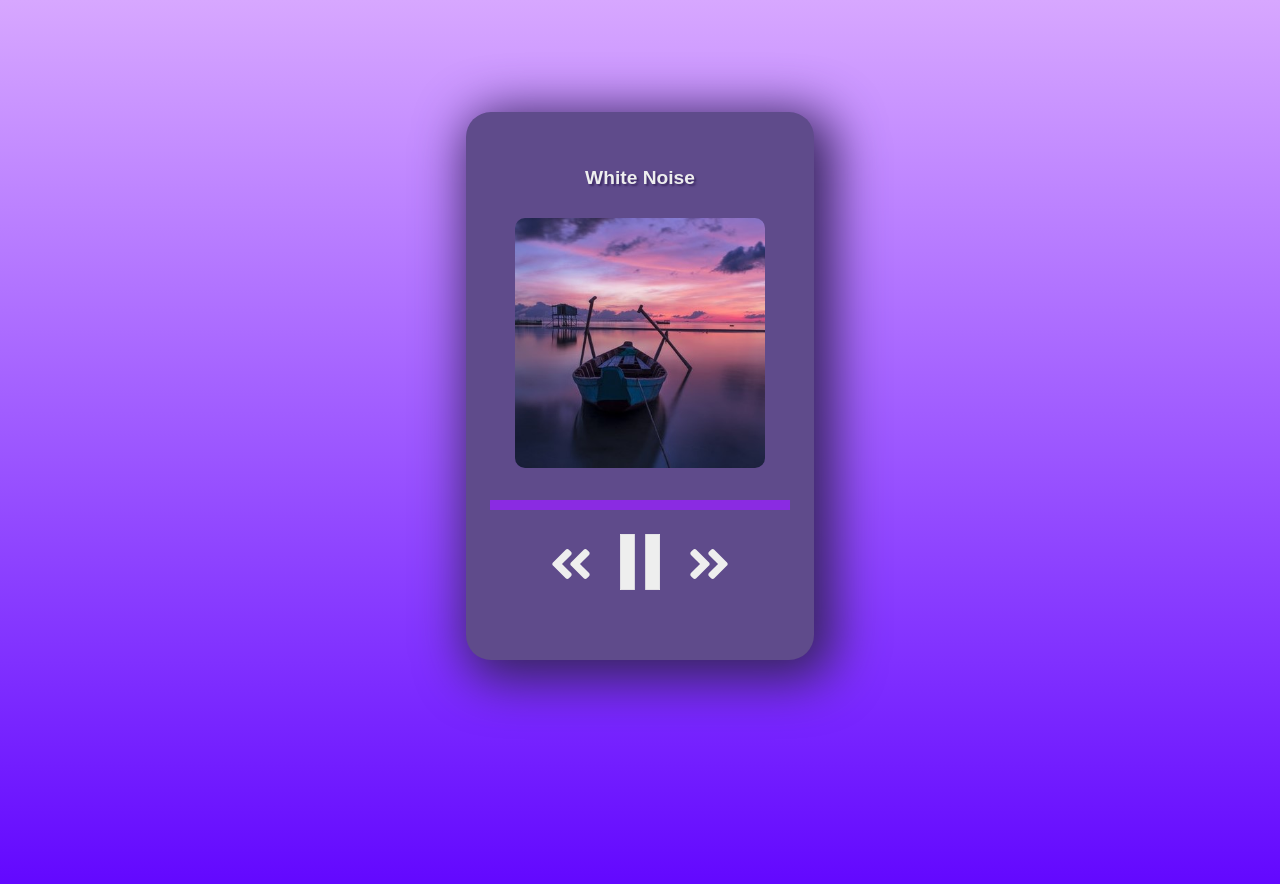
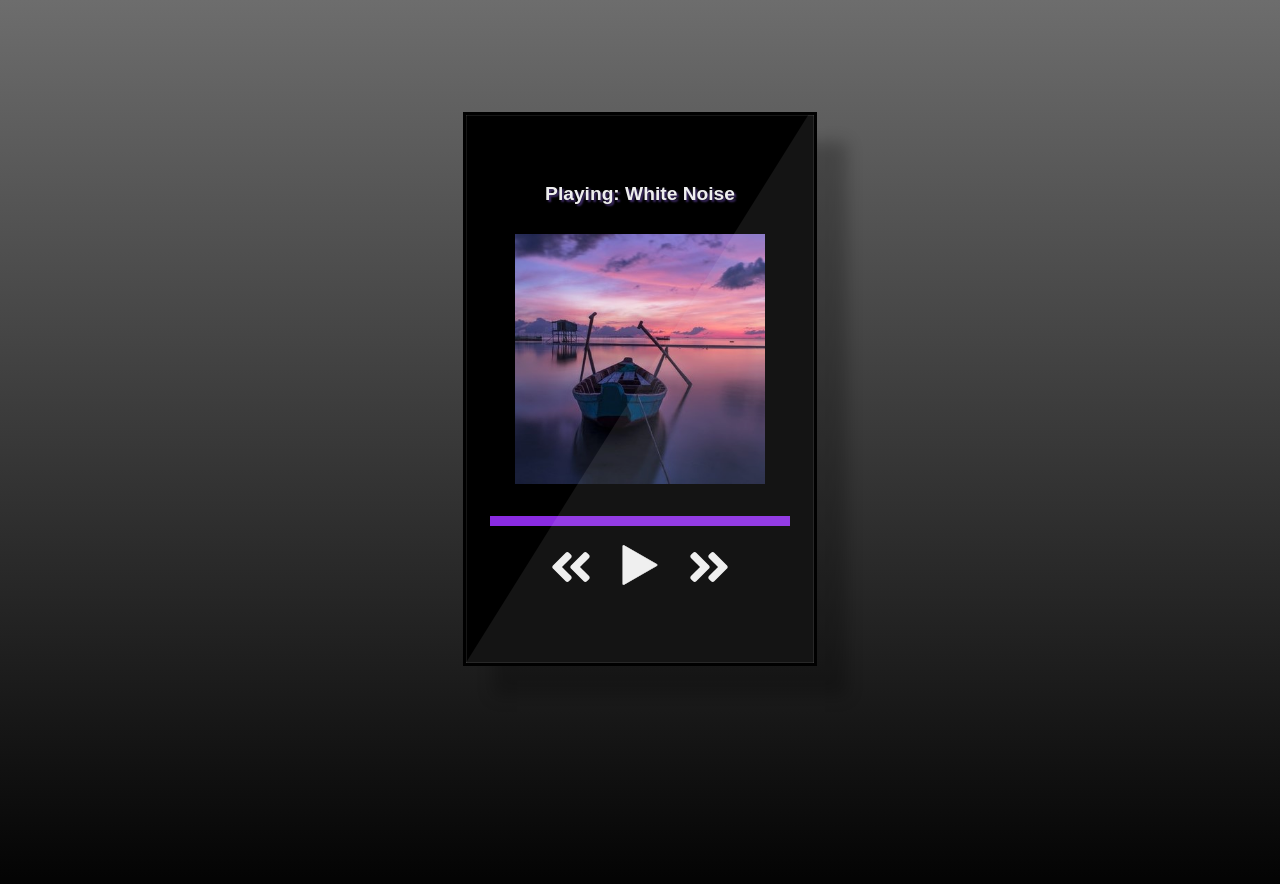
Before and after one commit to t-howell/music-player, a plain HTML site: page index.html in a window 1280 px wide. Drawn offline with nearby package versions, Linux system fonts and the light colour scheme.

Commit message:
style changes

```diff
--- a/index.html
+++ b/index.html
@@ -13,7 +13,7 @@
     <main>
         <section id="top">
             <!-- Defining audio files -->
-            <h1 id="songName">SongName</h1>
+            <h1>Playing: <span id="songName">SongName</span></h1>
 
             <img src="contents/images/boat.jpg" alt="song image" id="coverImage" width="250">
         </section><!-- #top -->
@@ -25,7 +25,7 @@
         <!-- <span id="progressbar"></span> -->
         <div id="controls">
             <button id="prev" onclick="prev()"><i class="fas fa-angle-double-left fa-3x"></i></button>
-            <button id="play" onclick="playPause()"><img src="contents/images/pause.svg" alt="play/pause" width="40" ></button>
+            <button id="play" onclick="playPause()"><img src="contents/images/play.svg" alt="play/pause" width="40" ></button>
             <button id="next" onclick="next()"><i class="fas fa-angle-double-right fa-3x"></i></button>
         </div>
         <!--<ul id="songList">
--- a/scripts/app.js
+++ b/scripts/app.js
@@ -2,30 +2,52 @@
 //Music found here: https://freemusicarchive.org/music/charts/this-week
 //White noise found here: http://mc2method.org/white-noise/
 
+let songsObj =
+    [{
+    "title": "White Noise",
+    "coverArt": "contents/images/boat.jpg",
+    "track": "contents/sounds/white-Noise-60min.mp3"
+    },
+    {
+    "title": "White Noise",
+    "coverArt": "contents/images/boat.jpg",
+    "track": "contents/sounds/white-Noise-60min.mp3"
+    },
+    {
+    "title": "White Noise",
+    "coverArt": "contents/images/boat.jpg",
+    "track": "contents/sounds/white-Noise-60min.mp3"
+    }];
+
+
 //songs array
-let songs = ["contents/sounds/white-Noise-60min.mp3", "contents/sounds/ocean-60min.mp3", "contents/sounds/rain-10min.mp3"];
+// let songs = ["contents/sounds/white-Noise-60min.mp3", "contents/sounds/ocean-60min.mp3", "contents/sounds/rain-10min.mp3"];
 
 //Covers array
-let coverArt = ["contents/images/boat.jpg", "contents/images/lupins.jpeg", "contents/images/aster-flower.jpeg"];
+// let coverArt = ["contents/images/boat.jpg", "contents/images/lupins.jpeg", "contents/images/aster-flower.jpeg"];
 
-//Select song name h1 from index
+//song title array
+// let songTitle = ["White Noise", "Ocean Sounds", "Rain"];
+
+//Select song name from index
 let songName = document.getElementById('songName');
-//song title array
-let songTitle = ["White Noise", "Ocean Sounds", "Rain"];
+
 //get seekbar from index
 let fill = document.getElementById("fill");
 
 let song = new Audio();
+
 let currentSong = 0;
 
 //autoplay
 window.onload = playSong;
 
-//load and paly current song/change song title
+//load and play current song/change song title
 function playSong() {
-    song.src = songs[currentSong];
-    songName.textContent = songTitle[currentSong];
-    song.play();
+    song.currentTime = 0;
+    song.src = songsObj[currentSong].track;
+    songName.textContent = songsObj[currentSong].title;
+    // song.play();
 }
 //play button
 function playPause() {
@@ -51,8 +73,8 @@ function next() {
         currentSong = 0;
     }
     playSong();
-    $("#play img").attr("src","contents/images/pause.svg");
-    $("#coverImage").attr("src", coverArt[currentSong]);
+    $("#play img").attr("src","contents/images/play.svg");
+    $("#coverImage").attr("src", songsObj[currentSong].coverArt);
     //background
     //$("#bg img").attr("src", coverArt[currentSong]);
 }
@@ -66,7 +88,7 @@ function prev() {
     }
     playSong();
     $("#play img").attr('src',"contents/images/pause.svg");
-    $("#coverImage").attr("src", coverArt[currentSong]);
+    $("#coverImage").attr("src", songsObj[currentSong].coverArt);
     //background
     //$("#bg img").attr("src", coverArt[currentSong]);
 }
--- a/styles/main.css
+++ b/styles/main.css
@@ -6,30 +6,53 @@ body {
     /* Permalink - use to edit and share this gradient: http://colorzilla.com/gradient-editor/#d7a7ff+0,5f03ff+100 */
     background: #d7a7ff; /* Old browsers */
     background-size: cover;
-    background: linear-gradient(to bottom, #d7a7ff 0%,#5f03ff 100%) no-repeat;
+    background: linear-gradient(to bottom, #6d6d6d 0%,#000000 100%) no-repeat;
+    /* background: linear-gradient(to bottom, #d7a7ff 0%,#5f03ff 100%) no-repeat;  */
 
 }
 
 main {
-    /*border: 3px solid black;*/
+    position: relative;
+    overflow: hidden;
+    border: 3px solid black;
     width: 300px;
     height: 500px;
     margin: 0 auto;
     margin-top: 7rem;
     padding: 1.5rem;
-    background: #5F4B8B;
-    box-shadow: 10px 10px 50px 10px rgb(54, 37, 92);
+    background: #000;
+
+    box-shadow: 30px 30px 15px rgba(0, 0, 0, 0.24), inset 0 0 1px rgb(226, 226, 226);
+    /* background: #5F4B8B; */
+    /* box-shadow: 10px 10px 50px 10px rgb(54, 37, 92); */
     display: grid;
    /* justify-items: center;
     justify-content: center;*/
     align-items: center;
     align-content: center;
-    border-radius: 25px;
+    /* border-radius: 25px; */
+
+}
+main:before {
+    /* FCode from: http://jsfiddle.net/b5TnZ/ */
+    content: '';
+    position: absolute;
+    left: 9%;
+    width: 100%;
+    height: 200%;
+    background-color: none; /* fallback */
+    background-color: rgba(255, 255, 255, 0.08);
+    top: 0;
+    -webkit-transform: rotate(30deg);
+    -moz-transform: rotate(30deg);
+    transform: rotate(32deg);
+
 }
 section#top {
     display: grid;
     justify-items: center;
     justify-content: center;
+
 }
 h1 {
     font-size: 120%;
@@ -42,7 +65,8 @@ h1 {
     height: 250px;
     margin: 1rem;
     margin-bottom: 2rem;
-    border-radius: 10px;
+    /* border-radius: 10px; */
+    box-shadow: inset 10px 10px 50px #555;
 }
 
 div#seekBar {
@@ -60,7 +84,7 @@ div#fill {
     padding: 1rem;
 }
 #play>img {
-    height: 70px;
+    height: 40px;
 }
 button {
     background: none;
```
